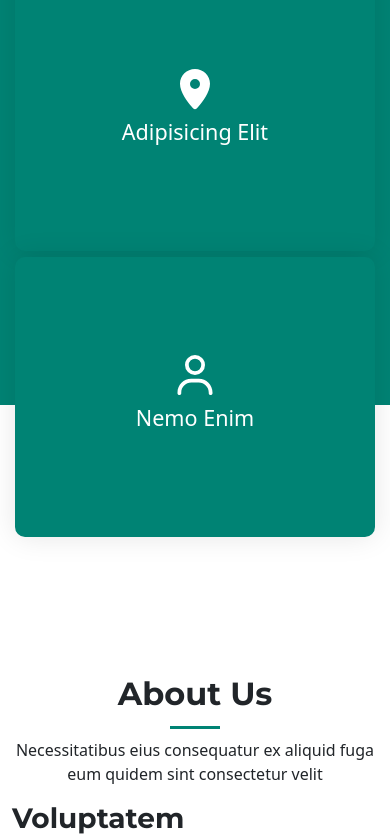
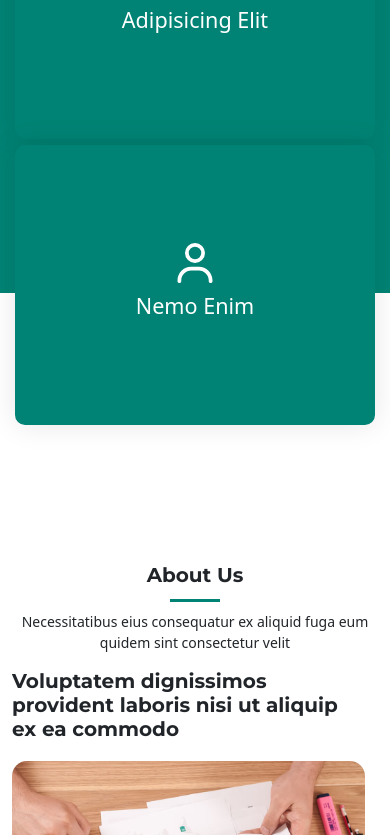
Before and after one commit to rahulll2108/impactgen, a plain HTML site: page index.html in a window 390 px wide. Shown: the part 1165-2000 px from the top of the page. Drawn offline with Linux system fonts and the light colour scheme.

Commit message:
Adding file

```diff
--- a/css/style.css
+++ b/css/style.css
@@ -17,6 +17,7 @@ header .navbar-brand{
     font-size: 30px;
     font-weight: 700;
     font-family: "Poppins", sans-serif;
+    padding-left: 10px;
 }
 
 header .navbar-nav li a{
@@ -89,6 +90,33 @@ header .navbar-nav li a:hover{
 
 @media (max-width: 767px){
 
+    h1{
+        font-size: 30px !important;
+    }
+
+    h2{
+        font-size: 20px !important;
+    }
+
+    h2{
+        font-size: 20px !important;
+    }
+
+    h2{
+        font-size: 20px !important;
+    }
+
+    h2{
+        font-size: 20px !important;
+    }
+
+    h2{
+        font-size: 20px !important;
+    }
+
+    p{
+        font-size: 14px !important;
+    }
 }
 
 @media (min-width: 768px) and (max-width: 998px){
@@ -98,8 +126,9 @@ header .navbar-nav li a:hover{
     }
 
     .about-section{
-        margin-top: 700px !important;
+        margin-top: 650px !important;
     }
+
 }
 
 .icon-section .icon-box h4{
@@ -139,7 +168,7 @@ header .navbar-nav li a:hover{
     bottom: -15px;
 }
 
-.about-section .about h3{
+.about-section .about h2{
     font-size: 28px;
     font-weight: 700;
     font-family: "Montserrat", sans-serif;
--- a/index.html
+++ b/index.html
@@ -127,7 +127,7 @@
             <div class="about">
                 <div class="row">
                     <div class="col-lg-6 col-md-6 about-first">
-                        <h3>Voluptatem dignissimos provident laboris nisi ut aliquip ex ea commodo</h3>
+                        <h2>Voluptatem dignissimos provident laboris nisi ut aliquip ex ea commodo</h2>
                         <img src="./img/about.jpg" alt="about" class="img-fluid">
 
                         <p>
@@ -201,7 +201,7 @@
                     <img src="./img/stats-img.png" alt="" class="img-fluid">
                 </div>
                 <div class="col-lg-7 col-md-7">
-                    <div class="row mb-5">
+                    <div class="row mb-3">
                         <div class="col-lg-6 col-md-6 col-6">
                             <div class="stats-para">
                                 <div>
```
